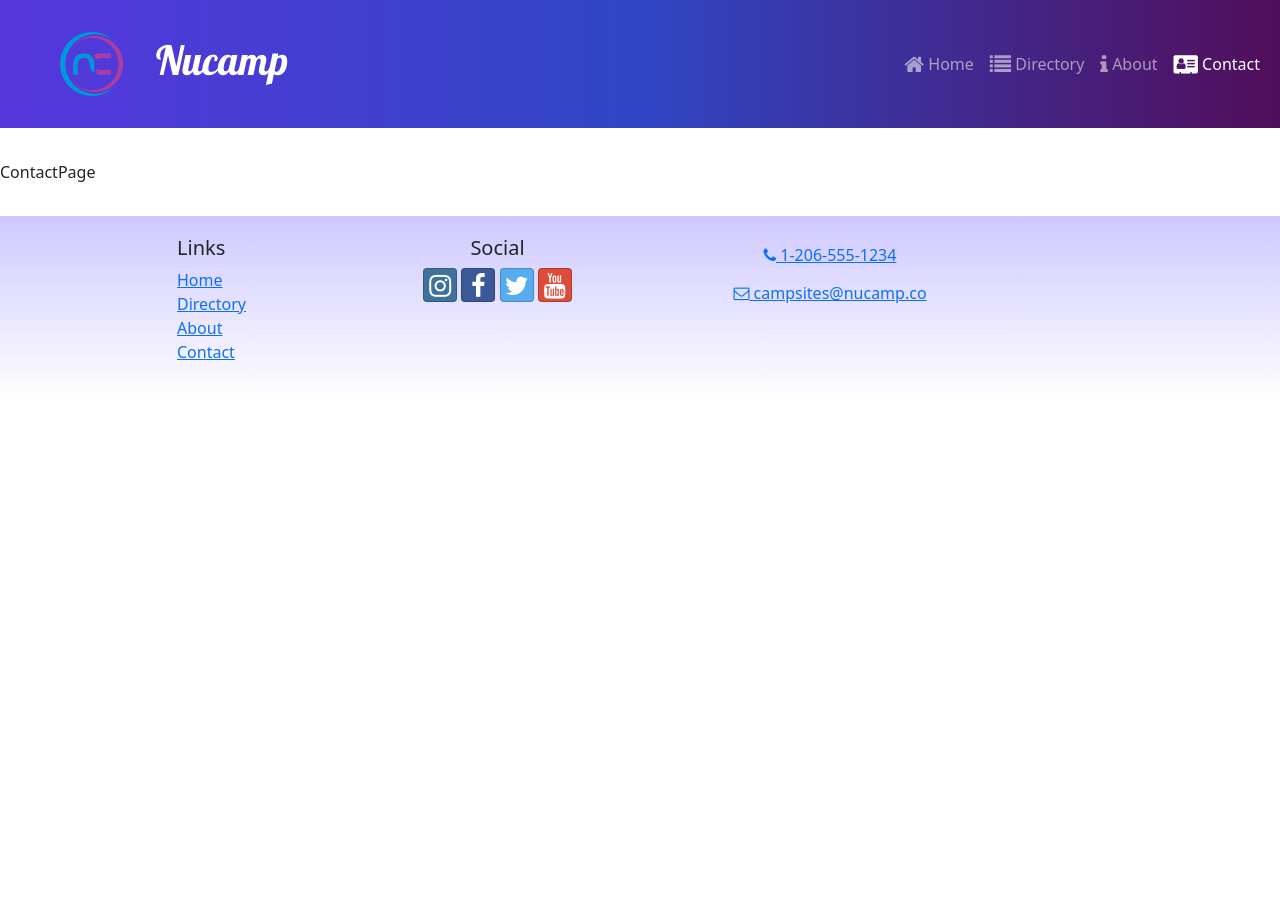
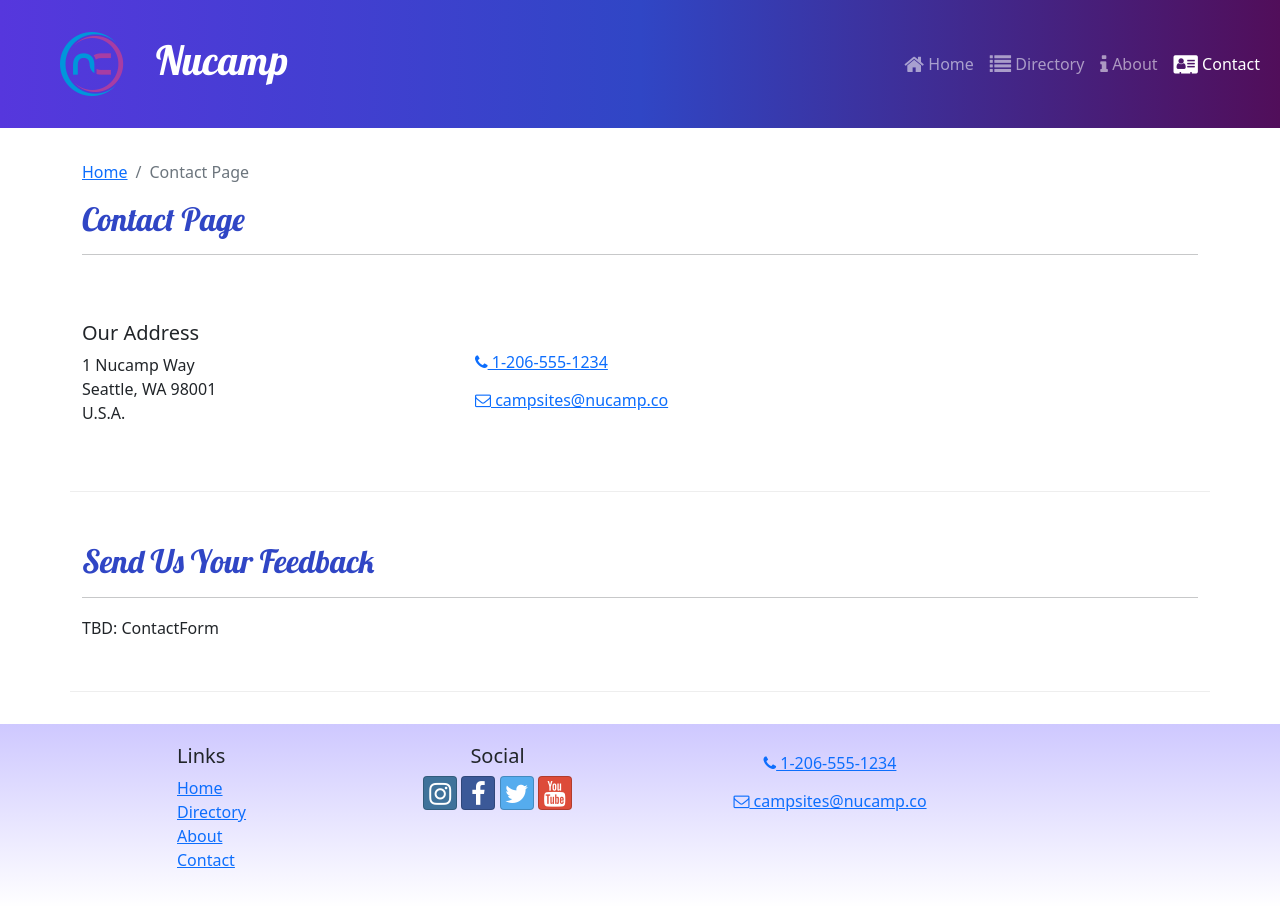
Before and after one commit to WesMcKnight/react-nucampsite, a React (Create React App) app: page /contact in a window 1280 px wide. Before the commit the page ends 800 px from the top, so only its background shows below. Built offline with nearby package versions, Linux system fonts and the light colour scheme.

Commit message:
contact page

```diff
--- a/src/pages/ContactPage.js
+++ b/src/pages/ContactPage.js
@@ -1,5 +1,50 @@
+import { Container, Col, Row } from 'reactstrap';
+import SubHeader from '../components/SubHeader';
+
 const ContactPage = () => {
-    return <div>ContactPage</div>
+    return (
+        <Container>
+            <SubHeader current='Contact Page' />
+            <Row className='row-content align-items-center'>
+                <Col sm='4'>
+                    <h5>Our Address</h5>
+                    <address>
+                        1 Nucamp Way
+                        <br/>
+                        Seattle, WA 98001
+                        <br />
+                        U.S.A.
+                    </address>
+                </Col>
+                <Col>
+                    <a
+                        role='button'
+                        className='btn btn-link'
+                        href='tel:+12065551234'
+                    >
+                        <i className='fa fa-phone' /> 1-206-555-1234
+                    </a>
+                    <br />
+                    <a
+                        role='button'
+                        className='btn btn-link'
+                        href='mailto:fakeemail@fakeemail.co'
+                    >
+                        <i className='fa fa-envelope-o' /> campsites@nucamp.co
+                    </a>
+                </Col>
+            </Row>
+            <Row className='row-content'>
+                <Col xs='12'>
+                    <h2>Send Us Your Feedback</h2>
+                    <hr />
+                </Col>
+                <Col md='10'>
+                    TBD: ContactForm
+                </Col>
+            </Row>
+        </Container>
+    );
 };
 
 export default ContactPage;
```
